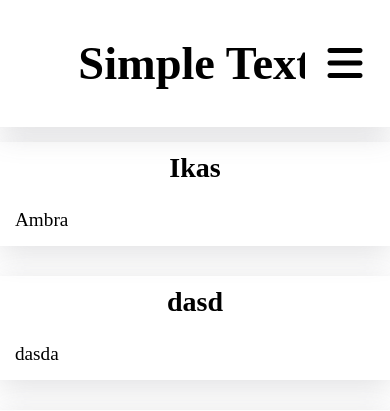
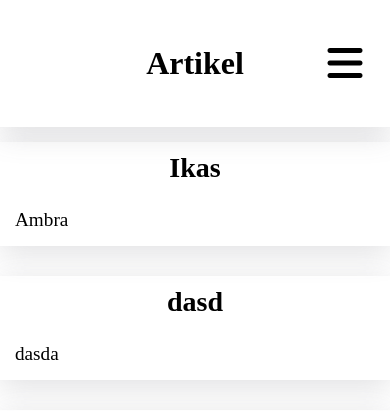
Before and after one commit to DarmaPutra55/Simple-Article, a PHP site: page /index/ in a window 390 px wide. Shown: the top 411 px of the page. Run offline with PHP 8.4, Linux system fonts and the light colour scheme; data comes from the database, SQL or seed files in the repository.

Commit message:
+Make website more mobile friendly.

```diff
--- a/css/article-editor/article-editor.scss
+++ b/css/article-editor/article-editor.scss
@@ -9,7 +9,7 @@
 
         .article-content-box{
             height: 100%;
-            width: calc(min(1100px, 100%));
+            max-width: calc(min(1100px, 100%));
 
             .article-content-form{
                 height: 100%;
@@ -57,8 +57,8 @@
                         justify-content: space-between;
 
                         button{
-                            width: calc(max(200px, 15vw));
-                            height: 5vh;
+                            width: calc(max(150px, 15vw));
+                            height: 75px;
                             font-size: $normal-text-size;
                         }
 
--- a/css/simple.css
+++ b/css/simple.css
@@ -158,7 +158,7 @@ body .main-wrapper .header-wrapper .header-text-wrapper .header-text {
 }
 
 body .main-wrapper .header-wrapper .header-text-wrapper .header-text h1 {
-  font-size: 2.9rem;
+  font-size: calc(max(2.5vw, 2rem));
   margin: 15px 0;
 }
 
@@ -456,7 +456,7 @@ body .main-wrapper .content-wrapper .article-content-wrapper {
 
 body .main-wrapper .content-wrapper .article-content-wrapper .article-content-box {
   height: 100%;
-  width: calc(min(1100px, 100%));
+  max-width: calc(min(1100px, 100%));
 }
 
 body .main-wrapper .content-wrapper .article-content-wrapper .article-content-box .article-content-form {
@@ -523,8 +523,8 @@ body .main-wrapper .content-wrapper .article-content-wrapper .article-content-bo
 }
 
 body .main-wrapper .content-wrapper .article-content-wrapper .article-content-box .article-content-form fieldset .article-content-group-button button {
-  width: calc(max(200px, 15vw));
-  height: 5vh;
+  width: calc(max(150px, 15vw));
+  height: 75px;
   font-size: 1.2rem;
 }
 
@@ -663,6 +663,10 @@ body .main-wrapper .footer-wrapper {
           align-items: center;
 }
 
+body .main-wrapper .footer-wrapper h1 {
+  font-size: calc(max(2.5vw, 2rem));
+}
+
 .hide {
   display: none;
 }
--- a/css/simple.scss
+++ b/css/simple.scss
@@ -115,7 +115,7 @@ body {
                     height: fit-content;
 
                     h1 {
-                        font-size: 2.9rem;
+                        font-size: calc(max(2.5vw, 2rem));
                         margin: 15px 0;
                     }
                 }
@@ -211,6 +211,10 @@ body {
             display: flex;
             justify-content: center;
             align-items: center;
+
+            h1 {
+                font-size: calc(max(2.5vw, 2rem));
+            }
         }
 
     }
--- a/index.html
+++ b/index.html
@@ -1,11 +1,11 @@
 <!DOCTYPE html>
-<meta name="viewport" content="width=device-width, initial-scale=1.0">
 <html>
 
 <head>
     <title>Simple PHP Fetch</title>
     <link href="/simplePHPFetch/css/simple.css" type="text/css" rel="stylesheet">
     <link rel="stylesheet" href="/simplePHPFetch/dependencies/fontawesome-free-6.1.1-web/css/all.min.css" type="text/css">
+    <meta name="viewport" content="width=device-width, initial-scale=1.0">
 </head>
 
 <body class="hide">
@@ -13,7 +13,7 @@
         <div class="header-wrapper" id="header-wrapper">
             <div class="header-text-wrapper">
                 <div class="header-text">
-                    <h1>Simple Text</h1>
+                    <h1>Artikel</h1>
                 </div>
             </div>
             <div class="side-menu-expand-button-wrapper">
```
Also changed, not shown: 1 other file.
